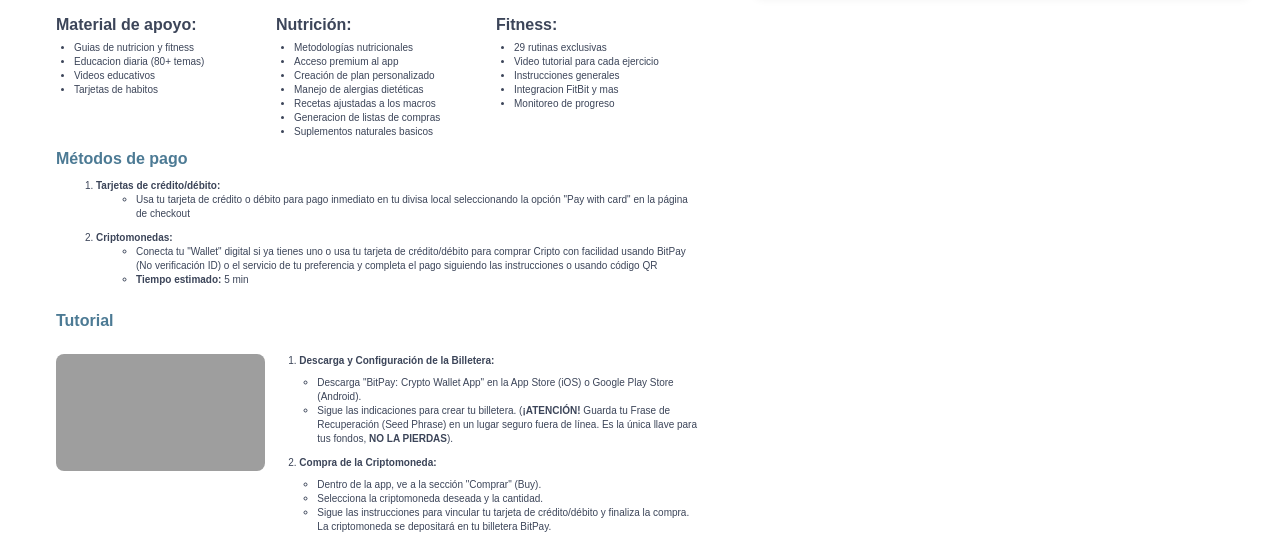
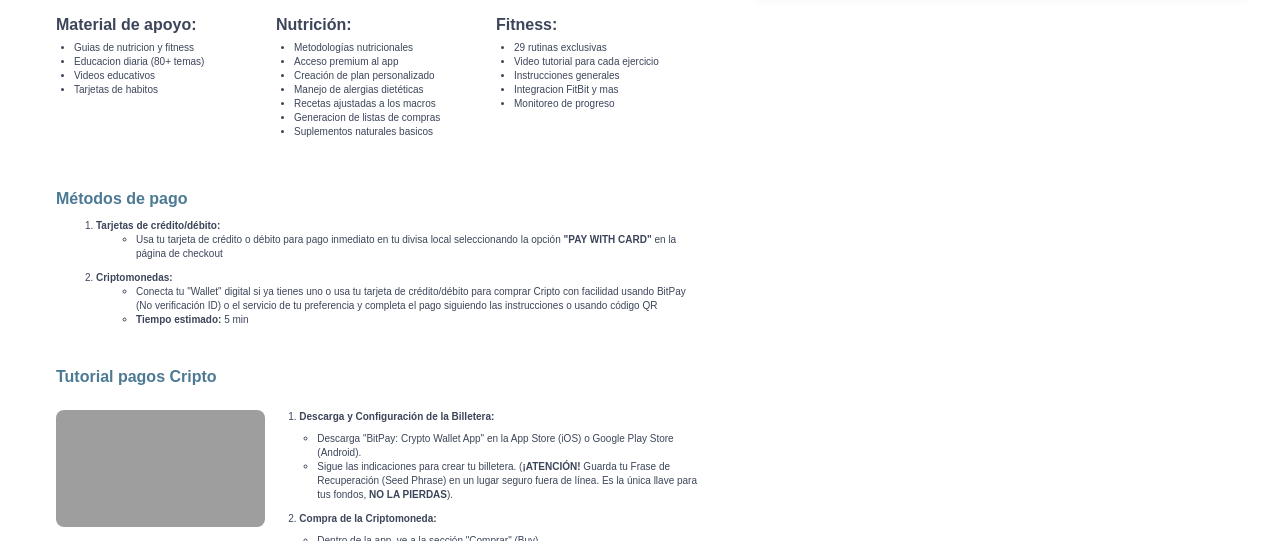
Before and after one commit to DorianGallo/coachd, a website: page checkout-control-de-peso.html in a window 1280 px wide. Shown: the part 221-762 px from the top of the page. Drawn offline with nearby package versions, Linux system fonts and the light colour scheme; grey boxes are pictures that could not be loaded; a script that the page names is missing.

Commit message:
Checkout updates - metodos de pago

```diff
--- a/checkout-control-de-peso.html
+++ b/checkout-control-de-peso.html
@@ -58,11 +58,11 @@ cv<!DOCTYPE html>
             </div>
           </div>
 
-          <div class="modular-subtitle-wrap"><p class="modular-subtitle">Métodos de pago</p></div>
+          <div class="modular-subtitle-wrap" style="margin-top: 40px;"><p class="modular-subtitle">Métodos de pago</p></div>
           <ol class="modular-light-grey-text">
             <li><strong>Tarjetas de crédito/débito:</strong>
               <ul class="modular-light-grey-text">
-                <li>Usa tu tarjeta de crédito o débito para pago inmediato en tu divisa local seleccionando la opción "Pay with card" en la página de checkout</li>
+                <li>Usa tu tarjeta de crédito o débito para pago inmediato en tu divisa local seleccionando la opción <strong>"PAY WITH CARD"</strong> en la página de checkout</li>
               </ul>
             </li>
             <li><strong>Criptomonedas:</strong>
@@ -73,7 +73,7 @@ cv<!DOCTYPE html>
             </li>
           </ol>
 
-          <div class="modular-subtitle-wrap tutorial-title"><p class="modular-subtitle">Tutorial</p></div>
+          <div class="modular-subtitle-wrap tutorial-title" style="margin-top: 40px;"><p class="modular-subtitle">Tutorial pagos Cripto</p></div>
           <div class="tutorial-grid">
             <div class="video-16x9">
               <!-- Video tutorial: YouTube (privacy-enhanced) -->
```
Also changed, not shown: checkout-on-demand.html (+3 -3 lines).
